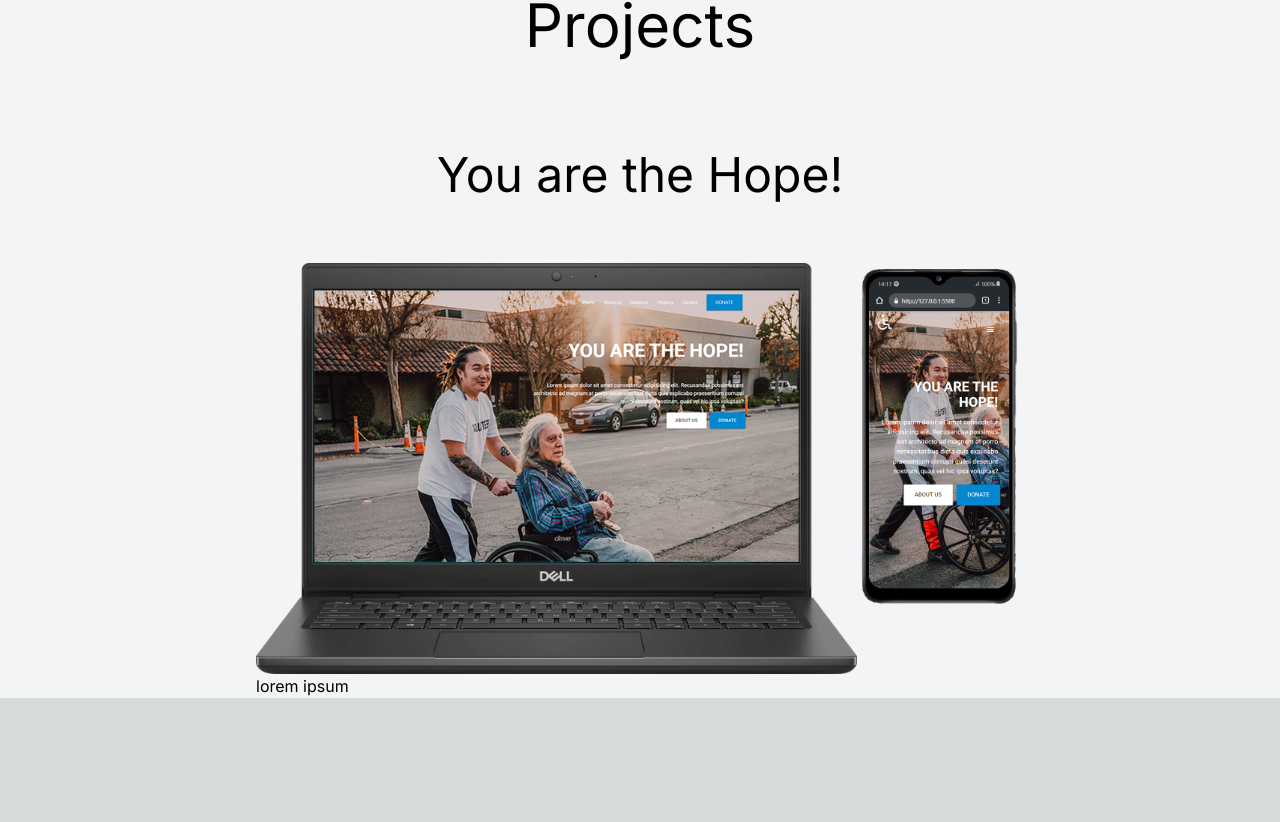
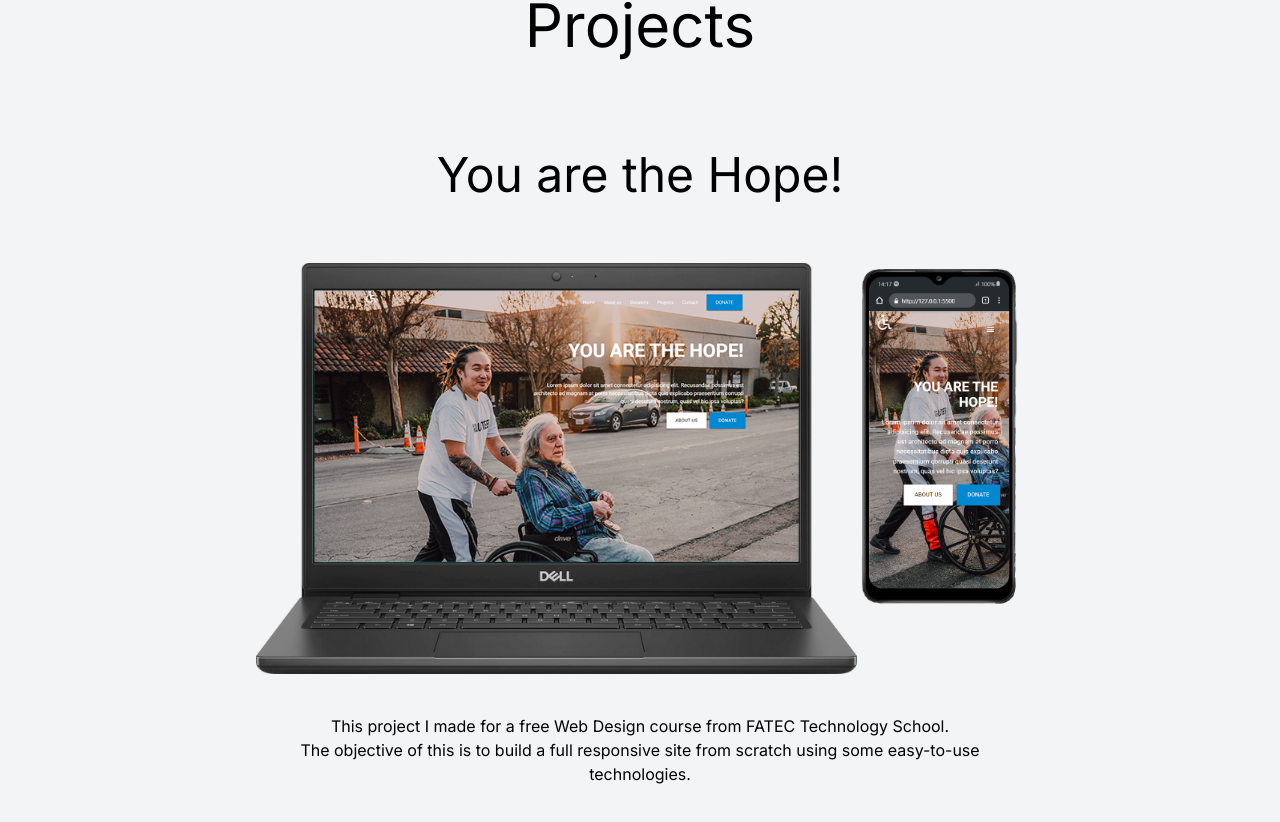
Before and after one commit to leovizeu/portfolio-vizeu, a Next.js app: page / in a window 1280 px wide. Shown: the part 1539-2361 px from the top of the page. Before the commit the page ends 2237 px from the top, so only its background shows below. Built offline with nearby package versions, Linux system fonts and the light colour scheme.

Commit message:
adding project description, going to make collipsable now

```diff
--- a/src/app/Components/Projects.tsx
+++ b/src/app/Components/Projects.tsx
@@ -23,8 +23,10 @@ function Projects() {
       </div>
 
       <div>
-        <p>
-          lorem ipsum
+        <p className='text-black text-1xl font-normal text-center p-10'>
+          This project I made for a free Web Design course from FATEC Technology School.
+          <br />
+          The objective of this is to build a full responsive site from scratch using some easy-to-use technologies.
         </p>
       </div>
     </div>
```
